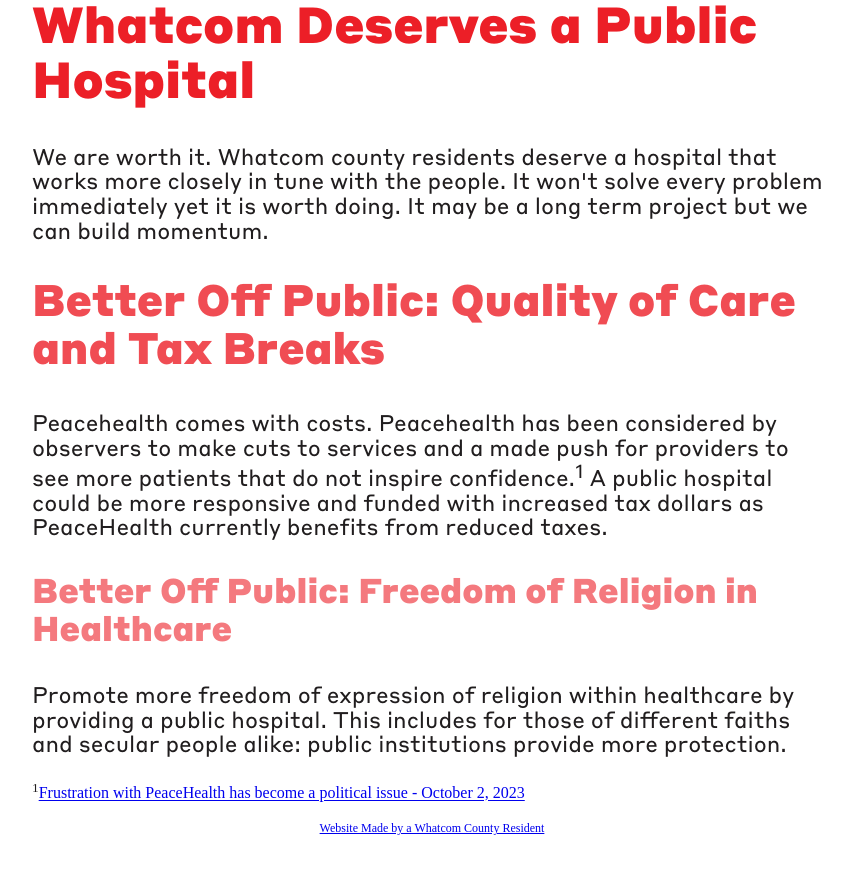
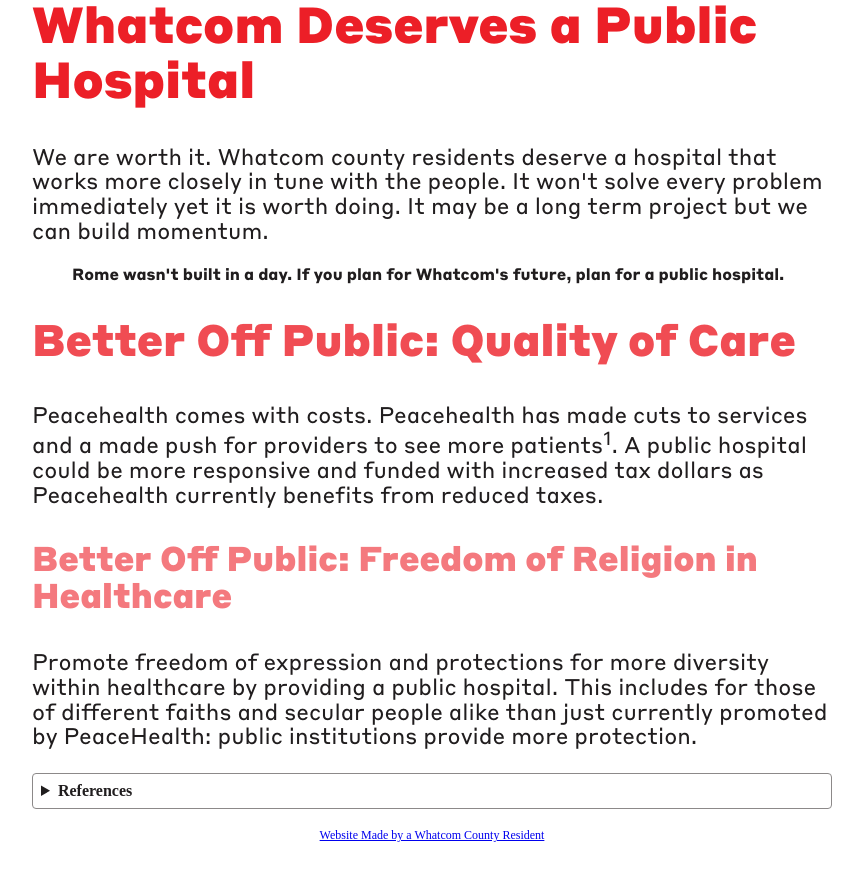
Before and after one commit to airbr/whatcompublichospital, a website built with webpack: page index.html in a window 1280 px wide. Shown: the part 389-1270 px from the top of the page, without its empty margins (208-1071 px from the left). Built offline with nearby package versions, Linux system fonts and the light colour scheme.

Commit message:
Update v0.0.3

```diff
--- a/css/style.css
+++ b/css/style.css
@@ -175,12 +175,42 @@
   src: url("/fonts/StyreneB-Regular.otf");
 }
 
+@font-face {
+  font-family: "StyreneB-bold";
+  src: url("/fonts/StyreneB-Bold.otf");
+}
+
 h1, h2, h3, h4, h5, h6 {
   font-family: StyreneB, -apple-system, BlinkMacSystemFont, segoe ui, Roboto, Oxygen-Sans, Ubuntu, Cantarell, helvetica neue, sans-serif;
 }
 
 p {
   font-family: StyreneB-regular, -apple-system, BlinkMacSystemFont, segoe ui, Roboto, Oxygen-Sans, Ubuntu, Cantarell, helvetica neue, sans-serif;
+}
+
+blockquote {
+  font-family: StyreneB-bold, -apple-system, BlinkMacSystemFont, segoe ui, Roboto, Oxygen-Sans, Ubuntu, Cantarell, helvetica neue, sans-serif;
+}
+
+details {
+  border: 1px solid var(--dsa-light-gray);
+  border-radius: 4px;
+  padding: 0.5em 0.5em 0;
+}
+
+summary {
+  font-weight: bold;
+  margin: -0.5em -0.5em 0;
+  padding: 0.5em;
+}
+
+details[open] {
+  padding: 0.5em;
+}
+
+details[open] summary {
+  border: 1px solid var(--dsa-light-gray);
+  margin-bottom: 0.5em;
 }
 
 /* ==========================================================================
--- a/index.html
+++ b/index.html
@@ -42,14 +42,18 @@
 
   <h1>Whatcom Deserves a Public Hospital</h1>
   <p>We are worth it. Whatcom county residents deserve a hospital that works more closely in tune with the people. It won't solve every problem immediately yet it is worth doing. It may be a long term project but we can build momentum.</p>
-  <h2>Better Off Public: Quality of Care and Tax Breaks</h2>
-  <p>Peacehealth comes with costs. Peacehealth has been considered by observers to make cuts to services and a made push for providers to see more patients that do not inspire confidence.<sup>1</sup> A public hospital could be more responsive and funded with increased tax dollars as PeaceHealth currently benefits from reduced taxes.</p>
+  <blockquote>
+    Rome wasn't built in a day. If you plan for Whatcom's future, plan for a public hospital.
+  </blockquote>
+  <h2>Better Off Public: Quality of Care</h2>
+  <p>Peacehealth comes with costs. Peacehealth has made cuts to services and a made push for providers to see more patients<sup>1</sup>. A public hospital could be more responsive and funded with increased tax dollars as Peacehealth currently benefits from reduced taxes.</p>
   <h3>Better Off Public: Freedom of Religion in Healthcare</h3>
-  <p>Promote more freedom of expression of religion within healthcare by providing a public hospital. This includes for those of different faiths and secular people alike: public institutions provide more protection.</p>
-  <!-- <h4>Accountability</h4>
-  <p>More to come.</p> -->
-  <sup>1</sup><a href="https://www.cascadiadaily.com/2023/oct/02/frustration-with-peacehealth-has-become-a-political-issue/">Frustration with PeaceHealth has become a political issue - October 2, 2023</a>
+  <p>Promote freedom of expression and protections for more diversity within healthcare by providing a public hospital. This includes for those of different faiths and secular people alike than just currently promoted by PeaceHealth: public institutions provide more protection.</p>
 
+  <details>
+    <summary>References</summary>
+    <sup>1</sup><a href="https://www.cascadiadaily.com/2023/oct/02/frustration-with-peacehealth-has-become-a-political-issue/">Frustration with PeaceHealth has become a political issue - October 2, 2023</a>
+  </details>
   </main>
   <footer><a href="https://github.com/airbr">Website Made by a Whatcom County Resident</a></footer>
 </body>
--- a/package.json
+++ b/package.json
@@ -1,12 +1,12 @@
 {
   "name": "Whatcom Public Hospital . org",
-  "version": "0.0.2",
+  "version": "0.0.3",
   "description": "A campaign for public healthcare by a resident",
   "private": true,
   "keywords": [
     ""
   ],
-  "license": "",
+  "license": "MIT",
   "author": "airbr on GitHub",
   "scripts": {
     "test": "echo \"Error: no test specified\" && exit 1",
```
